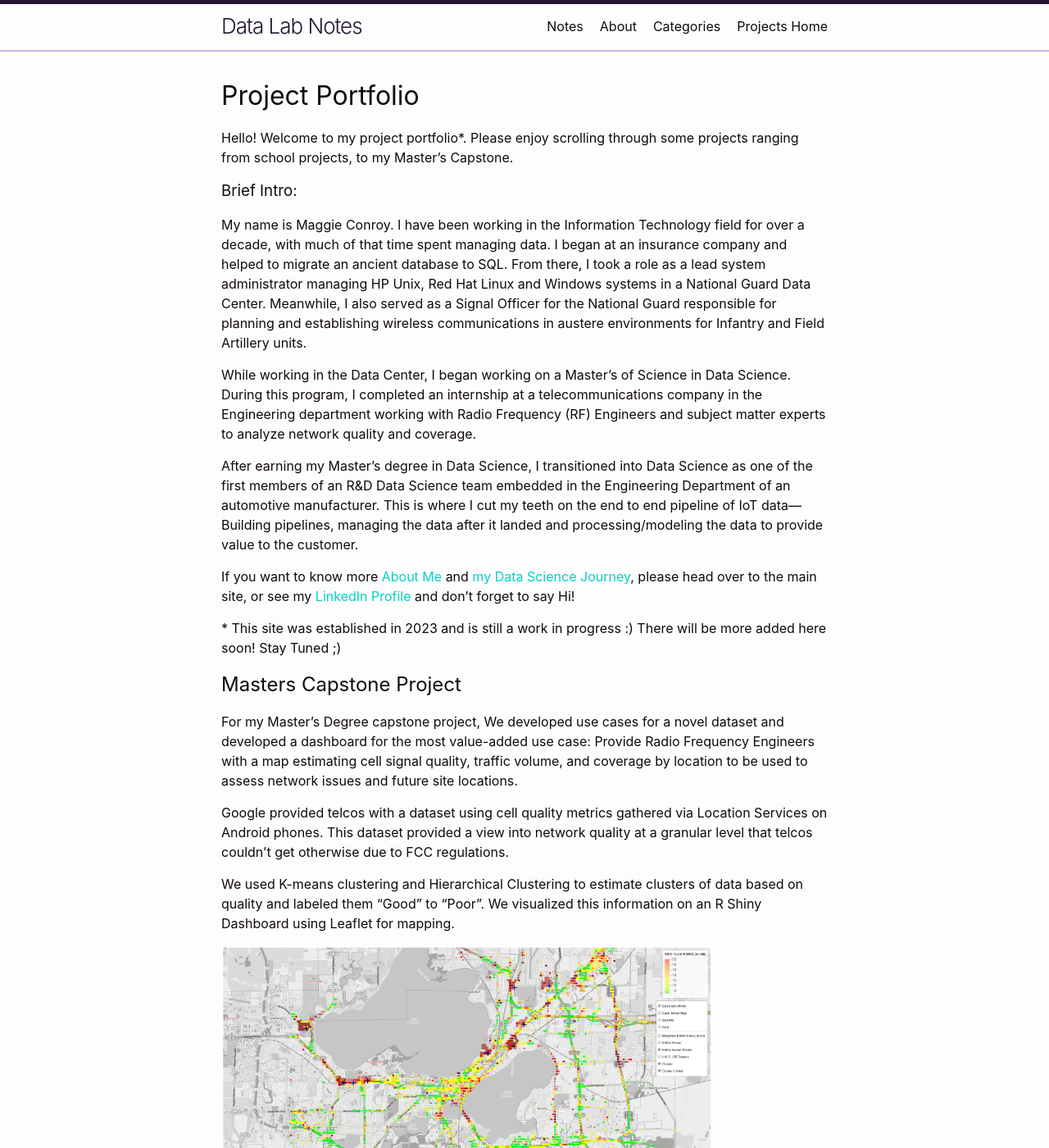
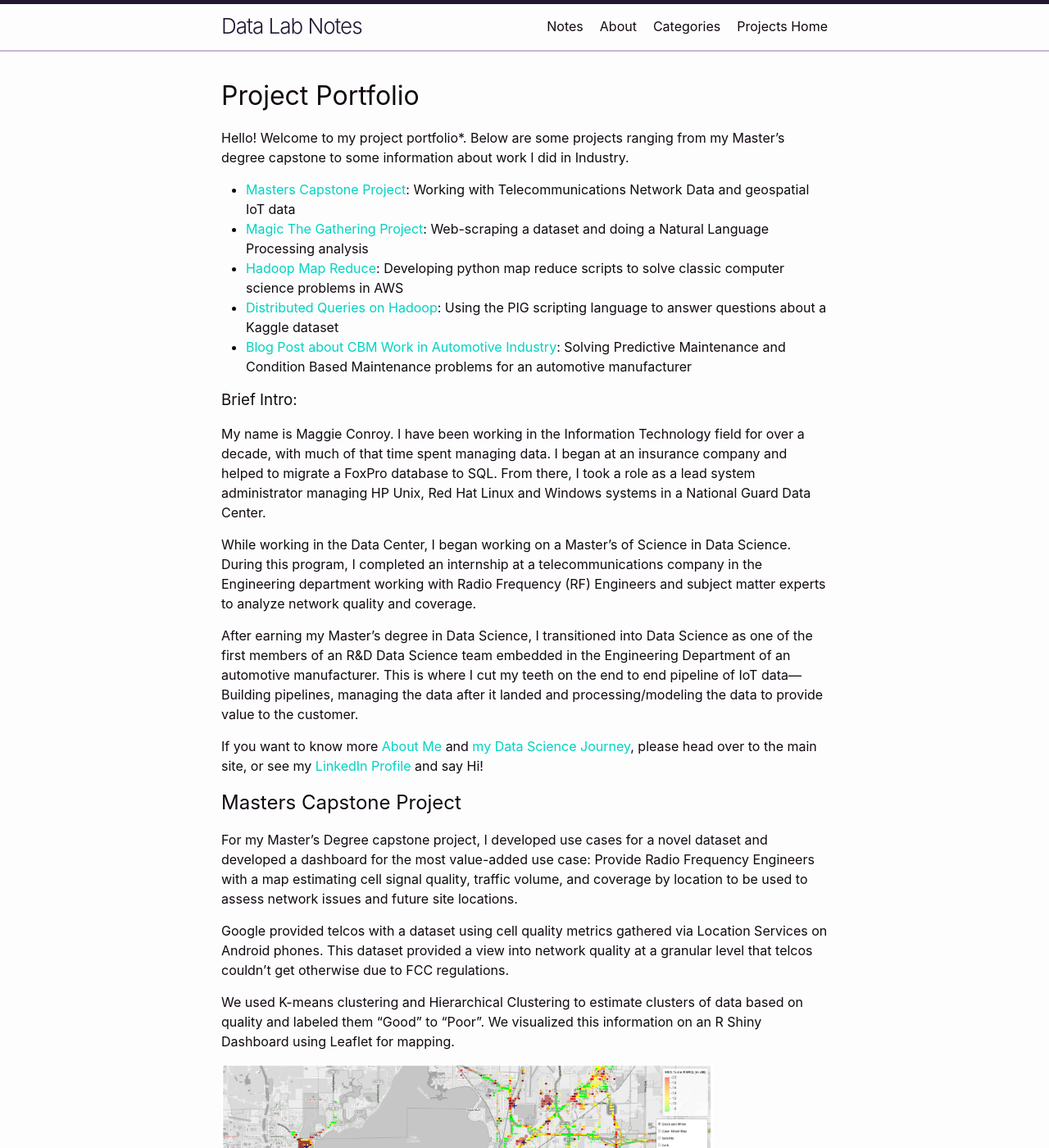
Before and after one commit to MKS310/datalabnotes, a Jekyll site: the page built from index.markdown, in a window 1280 px wide and 1400 px high. Shown: the whole window at 82% size. Built offline with Jekyll 4.4.1, drawn with Linux system fonts in a browser that asks for light colours.

Commit message:
updated  portfolio

```diff
--- a/index.markdown
+++ b/index.markdown
@@ -10,27 +10,29 @@ permalink: /
 
 # Project Portfolio
 
-Hello! Welcome to my project portfolio*. Please enjoy scrolling through some projects ranging from school projects, to my Master's Capstone.
+Hello! Welcome to my project portfolio*. Below are some projects ranging from my Master's degree capstone to some information about work I did in Industry.
+
+- [Masters Capstone Project](#masters-capstone-project): Working with Telecommunications Network Data and geospatial IoT data
+- [Magic The Gathering Project](#mtg-card-text-analysis): Web-scraping a dataset and doing a Natural Language Processing analysis
+- [Hadoop Map Reduce](#hadoop-map-reduce-project): Developing python map reduce scripts to solve classic computer science problems in AWS
+- [Distributed Queries on Hadoop](#vietnam-bombing-kaggle-data-analysis): Using the PIG scripting language to answer questions about a Kaggle dataset
+- [Blog Post about CBM Work in Automotive Industry](#from-the-blog-post-about-our-work): Solving Predictive Maintenance and Condition Based Maintenance problems for an automotive manufacturer
 
 
 ### Brief Intro:
 
-My name is Maggie Conroy. I have been working in the Information Technology field for over a decade, with much of that time spent managing data. I began at an insurance company and helped to migrate an ancient database to SQL. From there, I took a role as a lead system administrator managing HP Unix, Red Hat Linux and Windows systems in a National Guard Data Center. Meanwhile, I also served as a Signal Officer for the National Guard responsible for planning and establishing wireless communications in austere environments for Infantry and Field Artillery units.
+My name is Maggie Conroy. I have been working in the Information Technology field for over a decade, with much of that time spent managing data. I began at an insurance company and helped to migrate a FoxPro database to SQL. From there, I took a role as a lead system administrator managing HP Unix, Red Hat Linux and Windows systems in a National Guard Data Center.
 
 While working in the Data Center, I began working on a Master’s of Science in Data Science. During this program, I completed an internship at a telecommunications company in the Engineering department working with Radio Frequency (RF) Engineers and subject matter experts to analyze network quality and coverage.
 
 After earning my Master’s degree in Data Science, I transitioned into Data Science as one of the first members of an R&D Data Science team embedded in the Engineering Department of an automotive manufacturer. This is where I cut my teeth on the end to end pipeline of IoT data—Building pipelines, managing the data after it landed and processing/modeling the data to provide value to the customer.
 
-If you want to know more [About Me](https://www.datalabnotes.com/about#AboutMe) and [my Data Science Journey](https://www.datalabnotes.com/about#MyJourney), please head over to the main site, or see my [LinkedIn Profile](https://www.linkedin.com/in/margaret-schweihs/) and don't forget to say Hi!
-
-
-*
-This site was established in 2023 and is still a work in progress :) There will be more added here soon! Stay Tuned ;)
+If you want to know more [About Me](https://www.datalabnotes.com/about#AboutMe) and [my Data Science Journey](https://www.datalabnotes.com/about#MyJourney), please head over to the main site, or see my [LinkedIn Profile](https://www.linkedin.com/in/margaret-schweihs/) and say Hi!
 
 
 ## Masters Capstone Project
 
-For my Master’s Degree capstone project, We developed use cases for a novel dataset and developed a dashboard for the most value-added use case: Provide Radio Frequency Engineers with a map estimating cell signal quality, traffic volume, and coverage by location to be used to assess network issues and future site locations.
+For my Master’s Degree capstone project, I developed use cases for a novel dataset and developed a dashboard for the most value-added use case: Provide Radio Frequency Engineers with a map estimating cell signal quality, traffic volume, and coverage by location to be used to assess network issues and future site locations.
 
 Google provided telcos with a dataset using cell quality metrics gathered via Location Services on Android phones. This dataset provided a view into network quality at a granular level that telcos couldn’t get otherwise due to FCC regulations.
 
```
